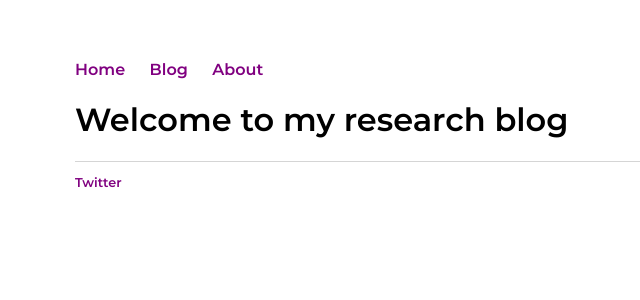
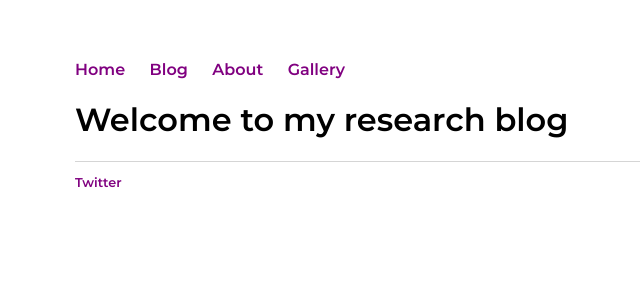
Before and after one commit to infosecanon/infosecanon.github.io, a Jekyll site: the page built from index.html, in a window 1280 px wide. Shown: the top 300 px of the page, without its empty margins (117-757 px from the left). Built offline with Jekyll 4.4.1, drawn with Linux system fonts in a browser that asks for light colours.

Commit message:
adding the link to the index

```diff
--- a/_layouts/default.html
+++ b/_layouts/default.html
@@ -11,7 +11,7 @@
 	        		<li><a href="/">Home</a></li>
               <li><a href="/blog">Blog</a></li>
 		        	<li><a href="/about">About</a></li>
-
+							<li><a href="/photos">Gallery</a></li>
 	    		</ul>
 			</nav>
 			<div class="container">
```
